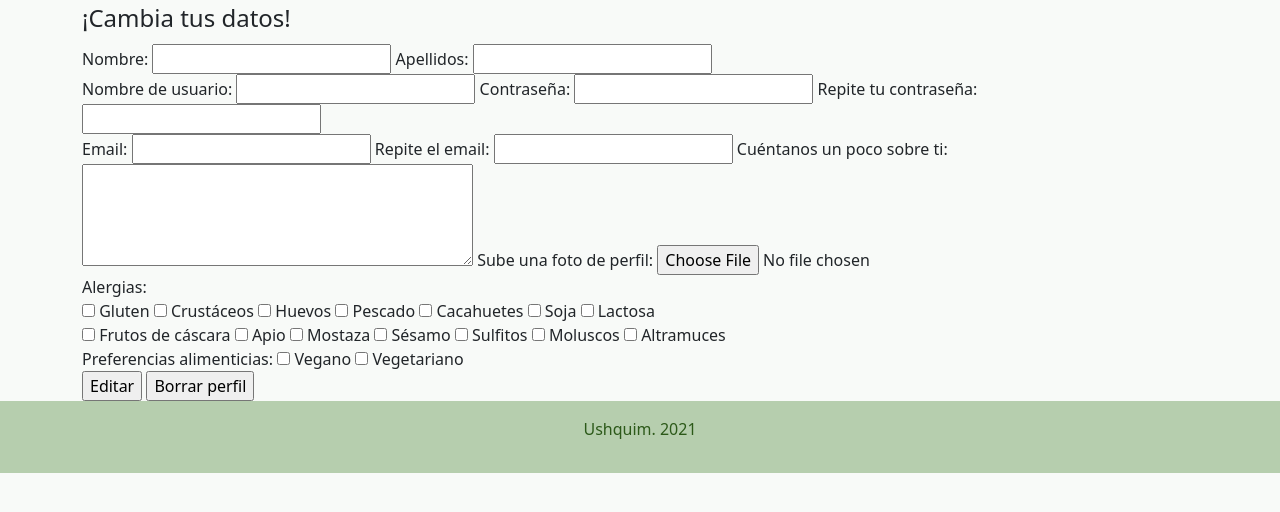
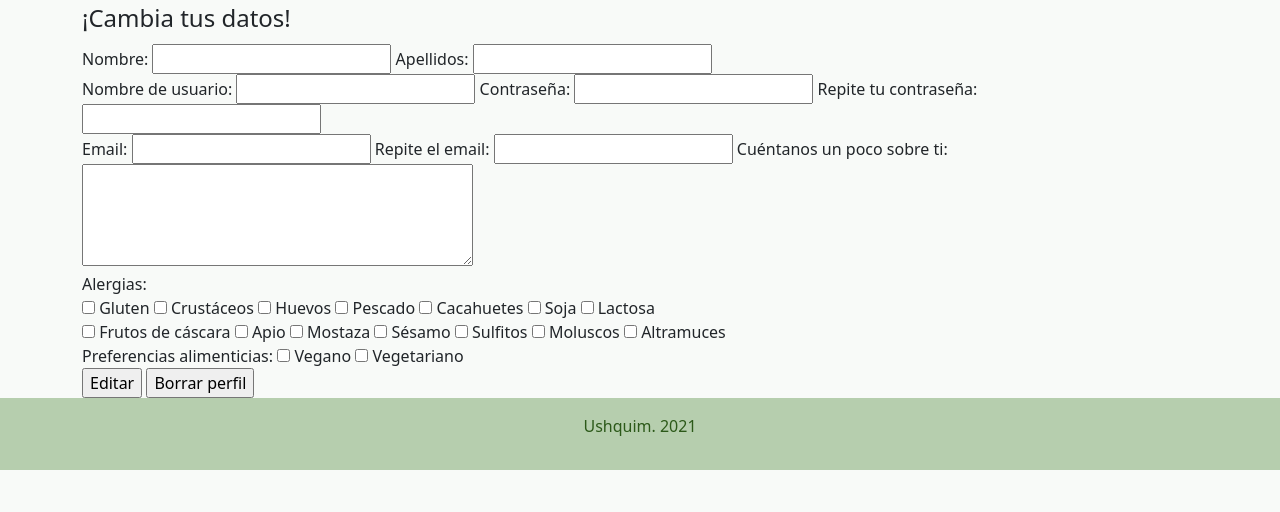
Before and after one commit to eiishon/Ushquim, a PHP site: template app/vista/paginas/editar_perfil.php in a window 1280 px wide. Shown: the part 72-584 px from the top of the page. Run offline with PHP 8.4, Linux system fonts and the light colour scheme; the template is opened without the code that fills it, so the values that code supplies are empty; the visitor is signed in with stand-in values (Sample User, id 1).

Commit message:
no more pfp

```diff
--- a/app/vista/paginas/editar_perfil.php
+++ b/app/vista/paginas/editar_perfil.php
@@ -25,8 +25,6 @@
                             <input type="email" name="repemail" id="repemail">
                             <label for="bio">Cuéntanos un poco sobre ti:</label>
                             <textarea id="bio" name="bio" rows="4" cols="40"></textarea>
-                        <label for="pfp">Sube una foto de perfil:</label>
-                        <input type="file" id="pfp" name="pfp"> <br>
                         </div>
                         <label for="alergias">Alergias: </label>
                         <div class="al">
```
